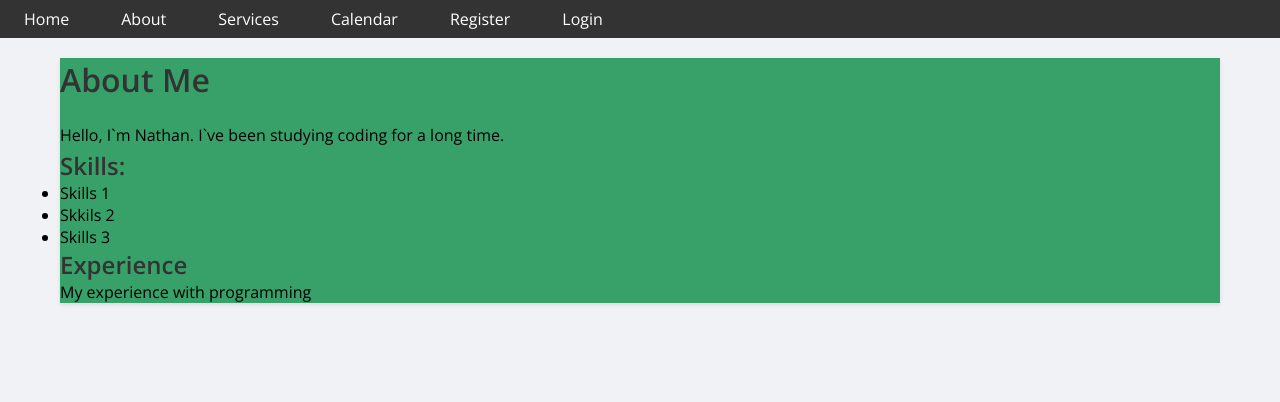
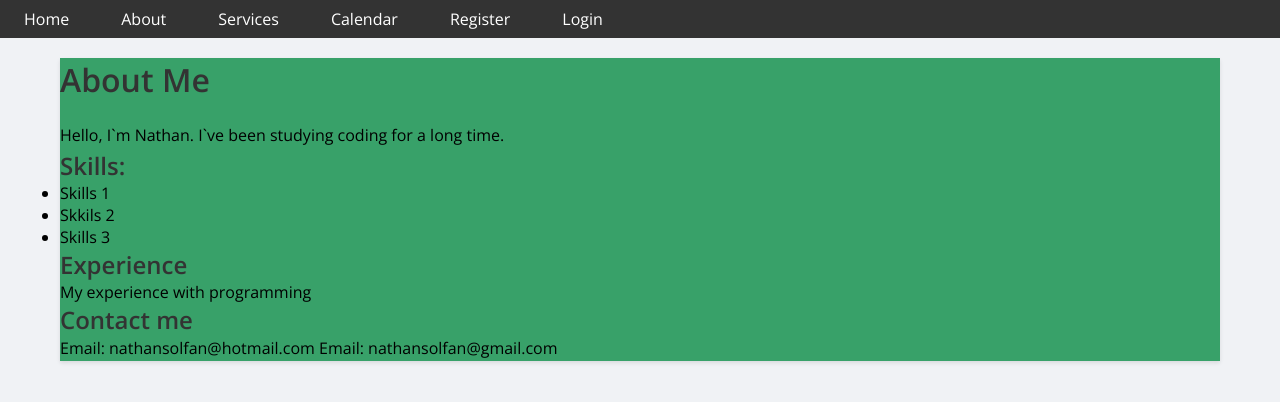
Before and after one commit to nathansolfan/app, a React (Create React App) app: page /about in a window 1280 px wide. Shown: the top 402 px of the page. Built offline with nearby package versions, Linux system fonts and the light colour scheme.

Commit message:
contact me info with email and a className

```diff
--- a/src/About.js
+++ b/src/About.js
@@ -21,7 +21,11 @@ return (
   <div className="experience-section">
     My experience with programming
   </div>
-
+  <h2 className="contact-header">Contact me</h2>
+  <p className="contact-info">
+  Email: nathansolfan@hotmail.com
+  Email: nathansolfan@gmail.com
+  </p>
 
 </div>
 )
```
